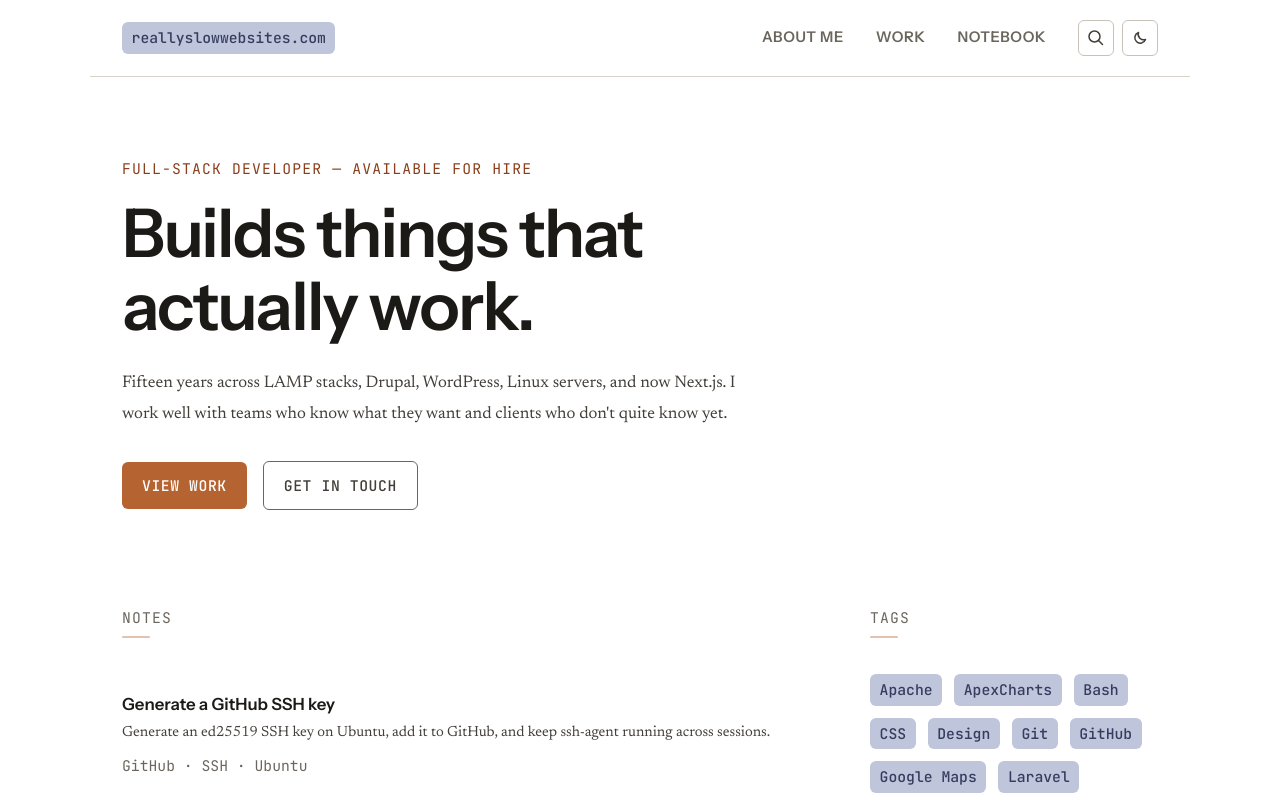
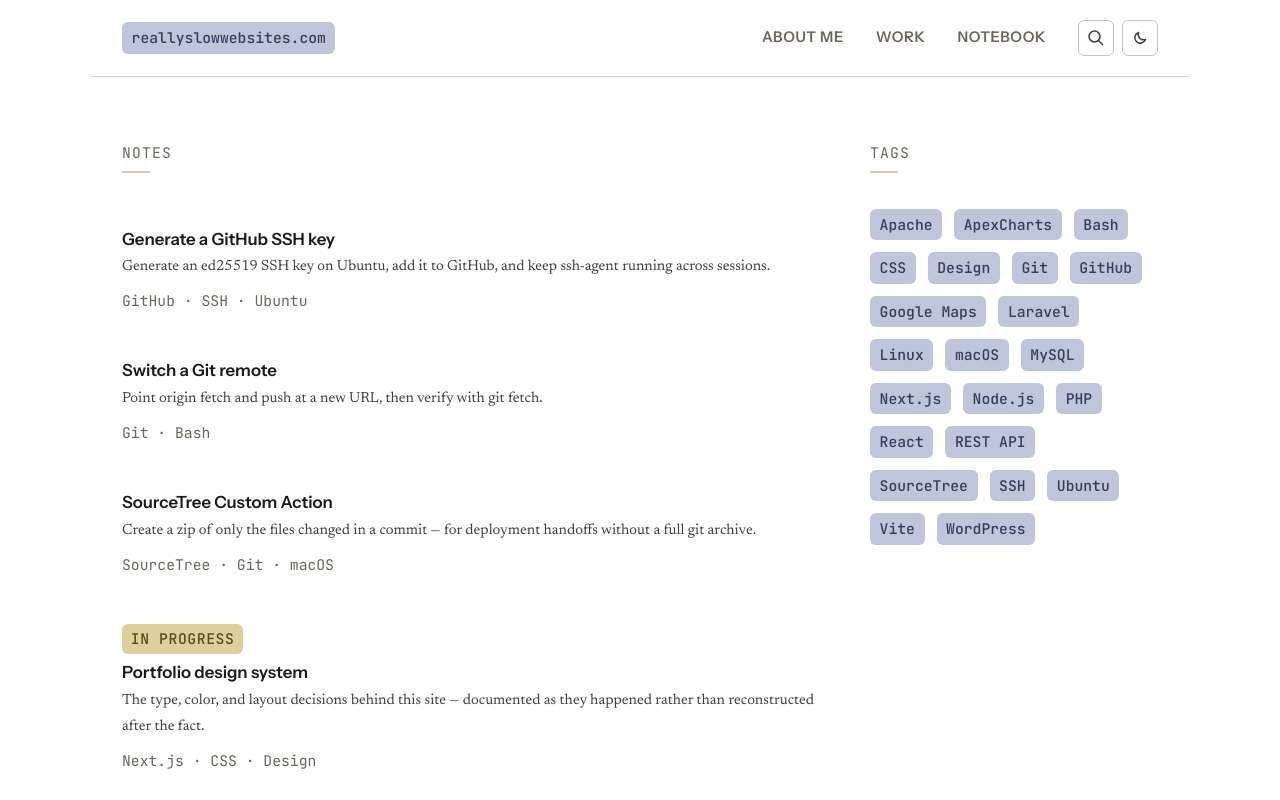
Before and after one commit to aterchin/portfolio, a Next.js app: page / in a window 1280 px wide. Shown: the top 800 px of the page. Built offline with nearby package versions, Linux system fonts and the light colour scheme.

Commit message:
Extract list hover styles, drop home hero
- Move shared list padding and hover treatment into utils.css
- Use the utilities on homepage lists and tag result rows
- Remove the homepage Hero

```diff
--- a/src/app/page.tsx
+++ b/src/app/page.tsx
@@ -1,5 +1,4 @@
 import { PageWrapper } from "@/components/layout/PageWrapper/PageWrapper";
-import { Hero } from "@/components/home/Hero/Hero";
 import { ContentList } from "@/components/ui/ContentList/ContentList";
 import { SectionLabel } from "@/components/ui/SectionLabel/SectionLabel";
 import { Tag } from "@/components/ui/Tag/Tag";
@@ -17,7 +16,6 @@ export default function Home() {
 
   return (
     <PageWrapper>
-      <Hero />
 
       <div className={styles.layout}>
         <div className={styles.main}>
--- a/src/app/tags/[tag]/page.module.css
+++ b/src/app/tags/[tag]/page.module.css
@@ -32,45 +32,6 @@
   height: var(--stroke-width);
   border-radius: var(--radius-full);
   background: var(--color-accent-mute);
-}
-
-.list {
-  list-style: none;
-  display: flex;
-  flex-direction: column;
-  gap: var(--space-2);
-}
-
-.item {
-  position: relative;
-  padding: var(--space-5) var(--space-4);
-  margin-inline: calc(var(--space-4) * -1);
-  border-radius: var(--radius-md);
-  transition: background var(--duration-base) var(--ease-base);
-}
-
-.item:hover {
-  background: var(--color-surface-raised);
-}
-
-.item::before {
-  content: "";
-  position: absolute;
-  left: 0;
-  top: var(--space-5);
-  bottom: var(--space-5);
-  width: var(--stroke-width);
-  border-radius: var(--radius-full);
-  background: var(--color-accent);
-  opacity: 0;
-  transform: translateX(-2px);
-  transition: opacity var(--duration-base) var(--ease-out),
-              transform var(--duration-base) var(--ease-out);
-}
-
-.item:hover::before {
-  opacity: 1;
-  transform: translateX(0);
 }
 
 .itemMeta {
--- a/src/app/tags/[tag]/page.tsx
+++ b/src/app/tags/[tag]/page.tsx
@@ -44,7 +44,7 @@ export default async function TagPage({
 
       {projects.length > 0 && (
         <section className={styles.group}>
-          <ul className={styles.list}>
+          <ul className="list-stack">
             {projects.map((project) => (
               <TagResultItem
                 key={project.slug}
@@ -61,7 +61,7 @@ export default async function TagPage({
 
       {notes.length > 0 && (
         <section className={styles.group}>
-          <ul className={styles.list}>
+          <ul className="list-stack">
             {notes.map((note) => (
               <TagResultItem
                 key={note.slug}
@@ -91,7 +91,7 @@ interface TagResultItemProps {
 
 function TagResultItem({ href, title, summary, tags, meta }: TagResultItemProps) {
   return (
-    <li className={styles.item}>
+    <li className="list-item">
       <div className={styles.itemMeta}>{meta}</div>
       <Link href={href} className={styles.itemTitle}>{title}</Link>
       <p className={styles.itemSummary}>{summary}</p>
--- a/src/components/ui/ContentList/ContentList.module.css
+++ b/src/components/ui/ContentList/ContentList.module.css
@@ -1,50 +1,3 @@
-.list {
-  display: flex;
-  flex-direction: column;
-  list-style: none;
-}
-
-.item {
-  position: relative;
-}
-
-.link {
-  display: block;
-  padding: var(--space-5) var(--space-4);
-  margin-inline: calc(var(--space-4) * -1);
-  border-radius: var(--radius-md);
-  text-decoration: none;
-  transition: background var(--duration-base) var(--ease-base),
-              color var(--duration-base) var(--ease-base);
-}
-
-.link:hover {
-  background: var(--color-surface-raised);
-}
-
-/* Margin mark — replaces the old full-width row divider. A short vertical
-   stroke fades in on hover instead of a horizontal rule sitting between
-   every row. */
-.link::before {
-  content: "";
-  position: absolute;
-  left: 0;
-  top: var(--space-5);
-  bottom: var(--space-5);
-  width: var(--stroke-width);
-  border-radius: var(--radius-full);
-  background: var(--color-accent);
-  opacity: 0;
-  transform: translateX(-2px);
-  transition: opacity var(--duration-base) var(--ease-out),
-              transform var(--duration-base) var(--ease-out);
-}
-
-.link:hover::before {
-  opacity: 1;
-  transform: translateX(0);
-}
-
 .link:hover .title {
   color: var(--color-accent);
 }
--- a/src/components/ui/ContentList/ContentList.tsx
+++ b/src/components/ui/ContentList/ContentList.tsx
@@ -29,8 +29,8 @@ function ContentListItem({
   const showMeta = Boolean(typeLabel || badge);
 
   return (
-    <li className={styles.item}>
-      <Link href={href} className={styles.link}>
+    <li>
+      <Link href={href} className={`list-item ${styles.link}`}>
         {showMeta && (
           <div className={styles.meta}>
             {typeLabel && <span className={styles.type}>{typeLabel}</span>}
@@ -49,7 +49,7 @@ function ContentListItem({
 
 export function ContentList({ items, className }: ContentListProps) {
   return (
-    <ul className={className ? `${styles.list} ${className}` : styles.list}>
+    <ul className={className ? `list-stack ${className}` : "list-stack"}>
       {items.map((item) => (
         <ContentListItem key={item.href} {...item} />
       ))}
--- a/src/styles/utils.css
+++ b/src/styles/utils.css
@@ -36,6 +36,52 @@
   max-width: var(--layout-max);
   margin-inline: auto;
   padding-inline: var(--layout-gutter);
+}
+
+/* Stacked content lists (homepage, search, tag results). Gap keeps hover
+   surfaces from touching; list-style is reset because these are not prose lists. */
+.list-stack {
+  list-style: none;
+  display: flex;
+  flex-direction: column;
+  gap: var(--space-2);
+}
+
+/* Hover row — put this on the clickable element when the whole row is a
+   link (ContentList), or on the <li> when the row contains nested links
+   (tag results). Negative inline margin bleeds the hover surface into the
+   gutter so the text column stays aligned; padding restores the inset. */
+.list-item {
+  position: relative;
+  display: block;
+  padding: var(--space-5) var(--space-4);
+  margin-inline: calc(var(--space-4) * -1);
+  border-radius: var(--radius-md);
+  transition: background var(--duration-base) var(--ease-base);
+}
+
+.list-item:hover {
+  background: var(--color-surface-raised);
+}
+
+.list-item::before {
+  content: "";
+  position: absolute;
+  left: 0;
+  top: var(--space-5);
+  bottom: var(--space-5);
+  width: var(--stroke-width);
+  border-radius: var(--radius-full);
+  background: var(--color-accent);
+  opacity: 0;
+  transform: translateX(-2px);
+  transition: opacity var(--duration-base) var(--ease-out),
+              transform var(--duration-base) var(--ease-out);
+}
+
+.list-item:hover::before {
+  opacity: 1;
+  transform: translateX(0);
 }
 
 /* Prose — for MDX-rendered case study / note body content */
```
